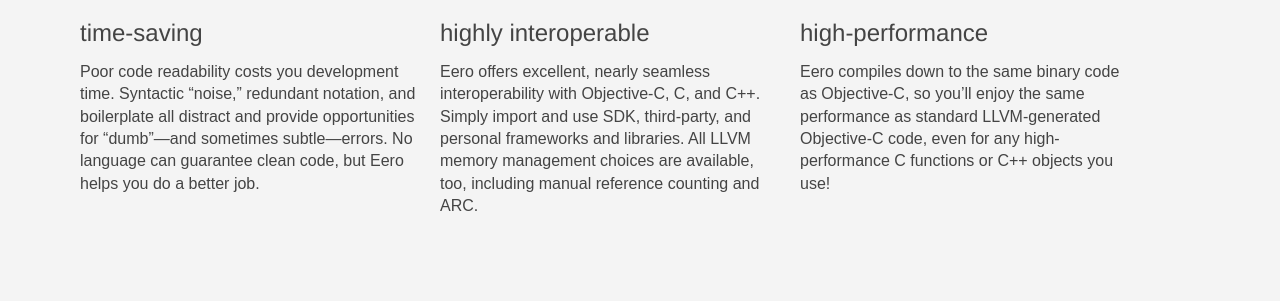
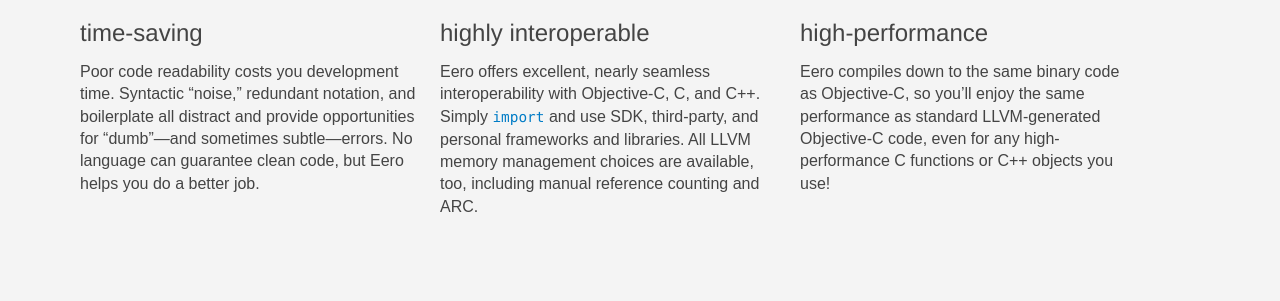
Before and after one commit to eerolanguage/eerolanguage.github.com, a Jekyll site: the page built from index.html, in a window 1280 px wide. Shown: the part 756-1057 px from the top of the page. Built offline with Jekyll 4.4.1, drawn with Linux system fonts in a browser that asks for light colours; some web fonts are replaced.

```diff
--- a/css/default.css
+++ b/css/default.css
@@ -392,6 +392,11 @@ pre {
   width: 30%;
   min-width: 15em;
   min-height: 9em;
+}
+
+.benefit pre {
+  display: inline;
+  font-size: 0.9em;
 }
 
 /* iPhones and smaller
--- a/index.html
+++ b/index.html
@@ -78,8 +78,10 @@ position: 1
     <div class="benefit">
       <span class="largecopy copycolor">highly interoperable</span>
       <div class="copy copycolor">
-        Eero offers excellent, nearly seamless interoperability with Objective-C, C, and
-        C++. Simply import and use SDK, third-party, and personal frameworks and
+        Eero offers excellent, nearly seamless interoperability with Objective-C, C,
+        and C++. Simply
+        <pre><a href="/documentation/index.html#importsincludes">import</a></pre>
+        and use SDK, third-party, and personal frameworks and
         libraries. All LLVM memory management choices are available,
         too, including manual reference counting and ARC.
       </div>
```
